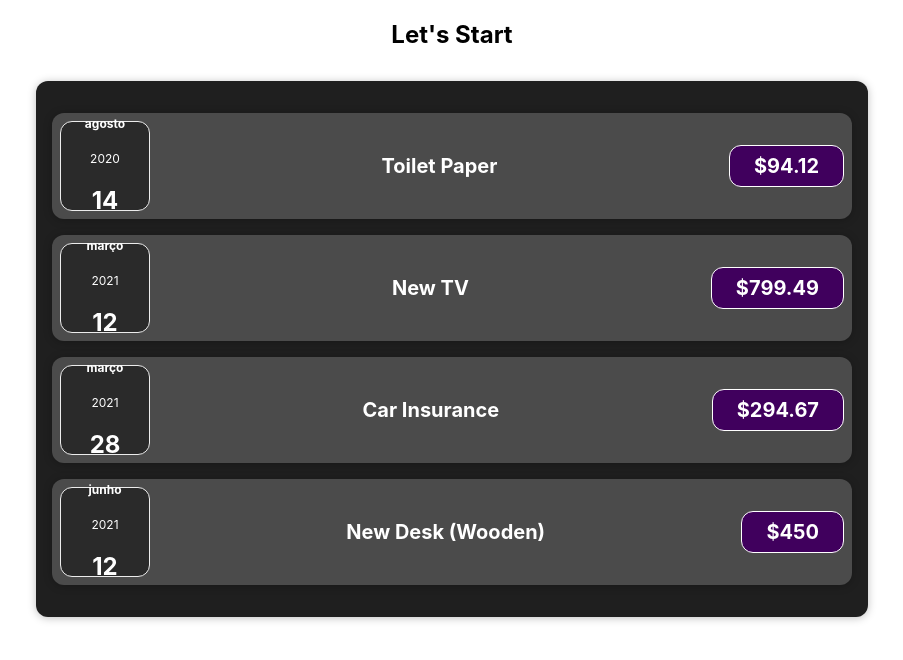
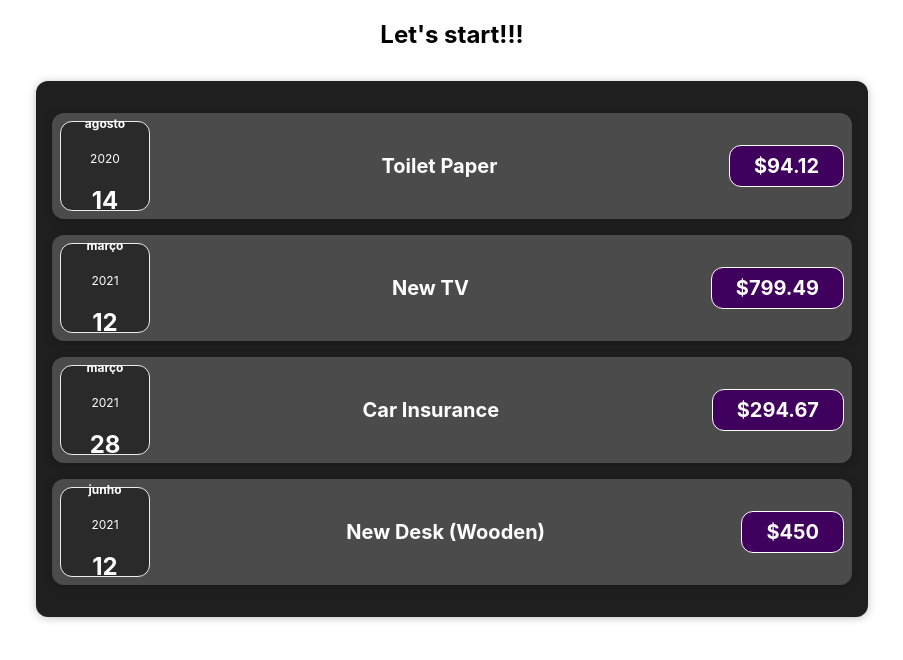
Before and after one commit to Daniel-Lim-Apo/ReactCompleteGuide, a React (Create React App) app in the folder src/reactcompleteguide/: page / in a window 1280 px wide. Shown: the top 660 px of the page, without its empty margins (188-1091 px from the left). Built offline with nearby package versions, Linux system fonts and the light colour scheme.

Commit message:
App.js with React.createElement sample

```diff
--- a/src/reactcompleteguide/src/App.js
+++ b/src/reactcompleteguide/src/App.js
@@ -1,6 +1,7 @@
 import logo from "./logo.svg";
 import "./App.css";
 import Expenses from "./components/Expenses";
+import React from "react";
 
 function App() {
   const expenses = [
@@ -24,32 +25,20 @@ function App() {
       date: new Date(2021, 5, 12),
     },
   ];
-  return (
-    <div className="App">
-      <h2>Let's Start</h2>
-      <Expenses expenses={expenses} />
-      {/* <ExpenseItem
-        title={expenses[0].title}
-        amount={expenses[0].amount}
-        date={expenses[0].date}
-      />
-      <ExpenseItem
-        title={expenses[1].title}
-        amount={expenses[1].amount}
-        date={expenses[1].date}
-      />
-      <ExpenseItem
-        title={expenses[2].title}
-        amount={expenses[2].amount}
-        date={expenses[2].date}
-      />
-      <ExpenseItem
-        title={expenses[3].title}
-        amount={expenses[3].amount}
-        date={expenses[3].date}
-      /> */}
-    </div>
+
+  return React.createElement(
+    "div",
+    { className: "App" },
+    React.createElement("h2", {}, "Let's start!!!"),
+    React.createElement(Expenses, { expenses: expenses })
   );
+
+  // return (
+  //   <div className="App">
+  //     <h2>Let's Start</h2>
+  //     <Expenses expenses={expenses} />
+  //   </div>
+  // );
 }
 
 export default App;
```
